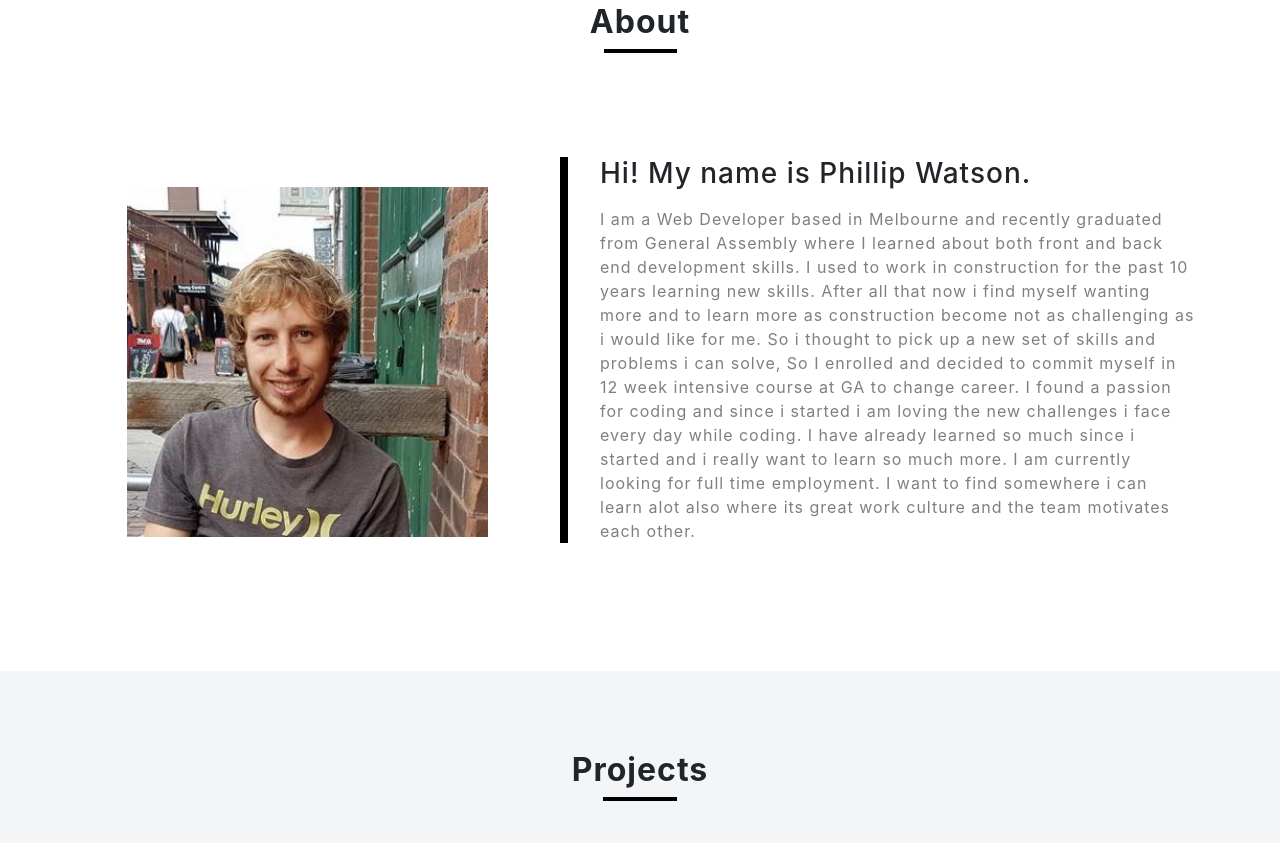
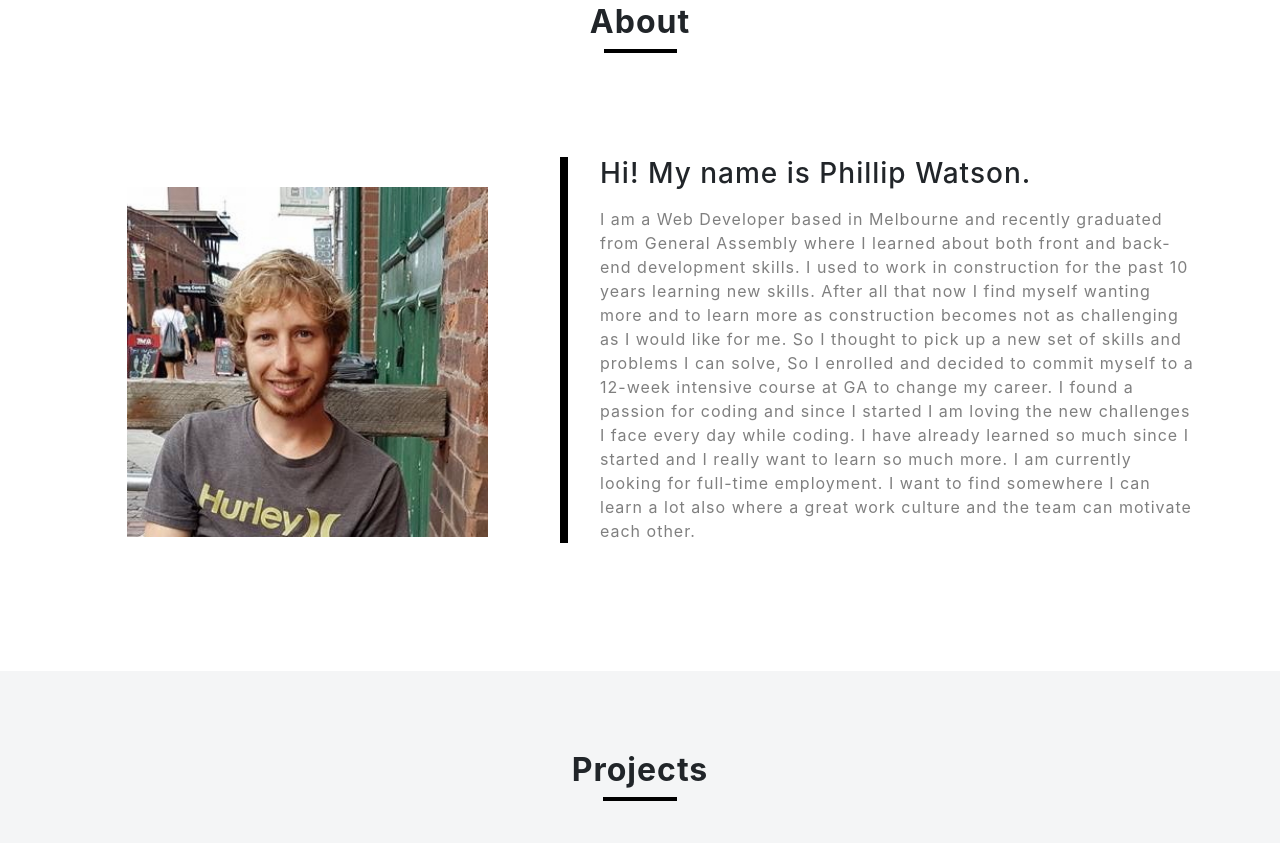
Before and after one commit to Philwatson77/legendary-system, a website with bundled scripts: page index.html in a window 1280 px wide. Shown: the part 877-1720 px from the top of the page. Built offline with nearby package versions, Linux system fonts and the light colour scheme.

Commit message:
about me update

```diff
--- a/index.html
+++ b/index.html
@@ -109,21 +109,7 @@
               </h3>
               <p class="text-black-50 mb-5">
                 <!-- <strong></strong> -->
-                I am a Web Developer based in Melbourne and recently
-                graduated from General Assembly where I learned about both
-                front and back end development skills. I used to work in
-                construction for the past 10 years learning new skills.
-                After all that now i find myself wanting more and to learn
-                more as construction become not as challenging as i would
-                like for me. So i thought to pick up a new set of skills
-                and problems i can solve, So I enrolled and decided to commit
-                myself in 12 week intensive course at GA to change career. I
-                found a passion for coding and since i started i am loving the
-                new challenges i face every day while coding. I have already
-                learned so much since i started and i really want to learn so
-                much more. I am currently looking for full time employment.
-                I want to find somewhere i can learn alot also where its great
-                work culture and the team motivates each other.
+                I am a Web Developer based in Melbourne and recently graduated from General Assembly where I learned about both front and back-end development skills. I used to work in construction for the past 10 years learning new skills. After all that now I find myself wanting more and to learn more as construction becomes not as challenging as I would like for me. So I thought to pick up a new set of skills and problems I can solve, So I enrolled and decided to commit myself to a 12-week intensive course at GA to change my career. I found a passion for coding and since I started I am loving the new challenges I face every day while coding. I have already learned so much since I started and I really want to learn so much more. I am currently looking for full-time employment. I want to find somewhere I can learn a lot also where a great work culture and the team can motivate each other.
               </p>
             </div>
           </div>
```
Also changed, not shown: 1 other file.
